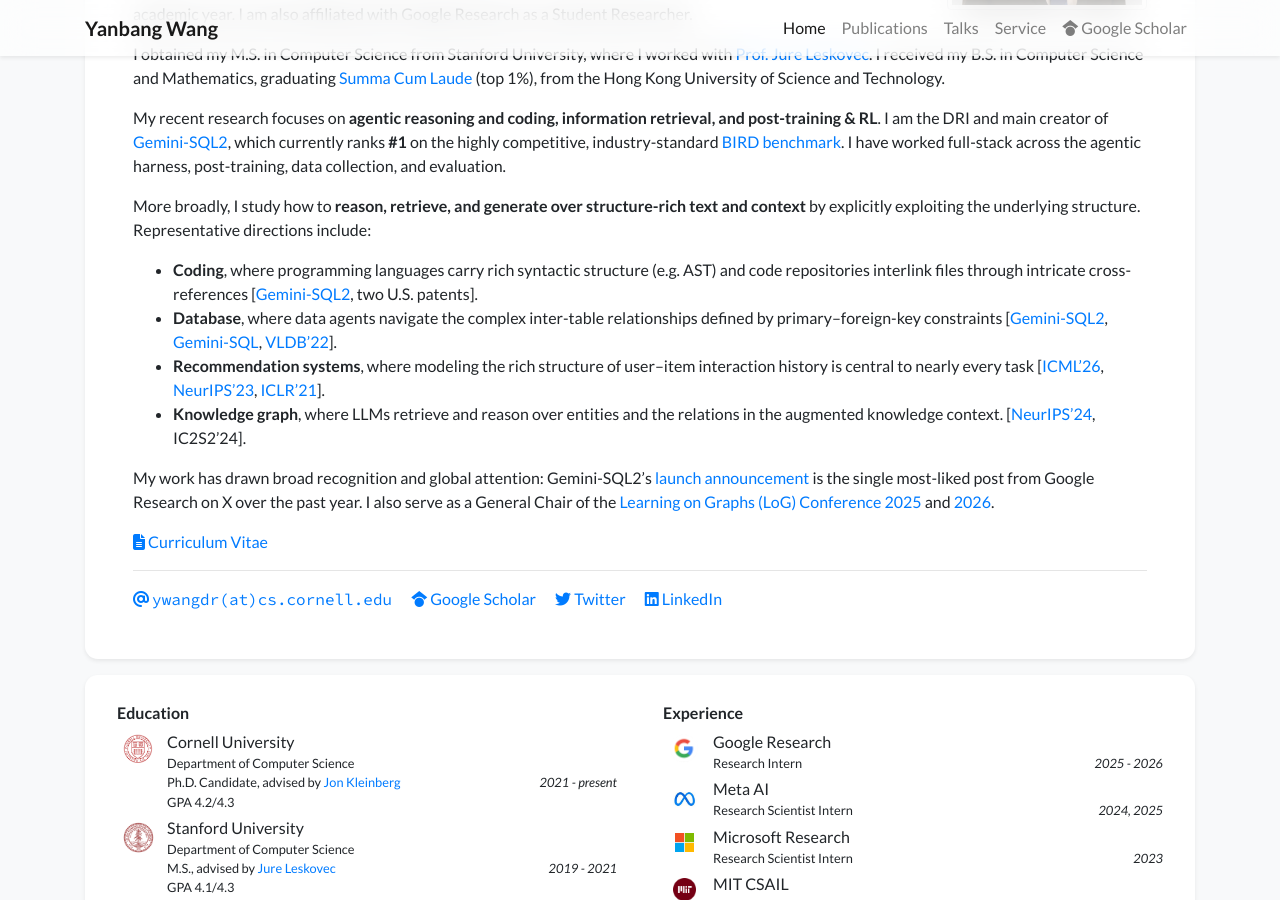
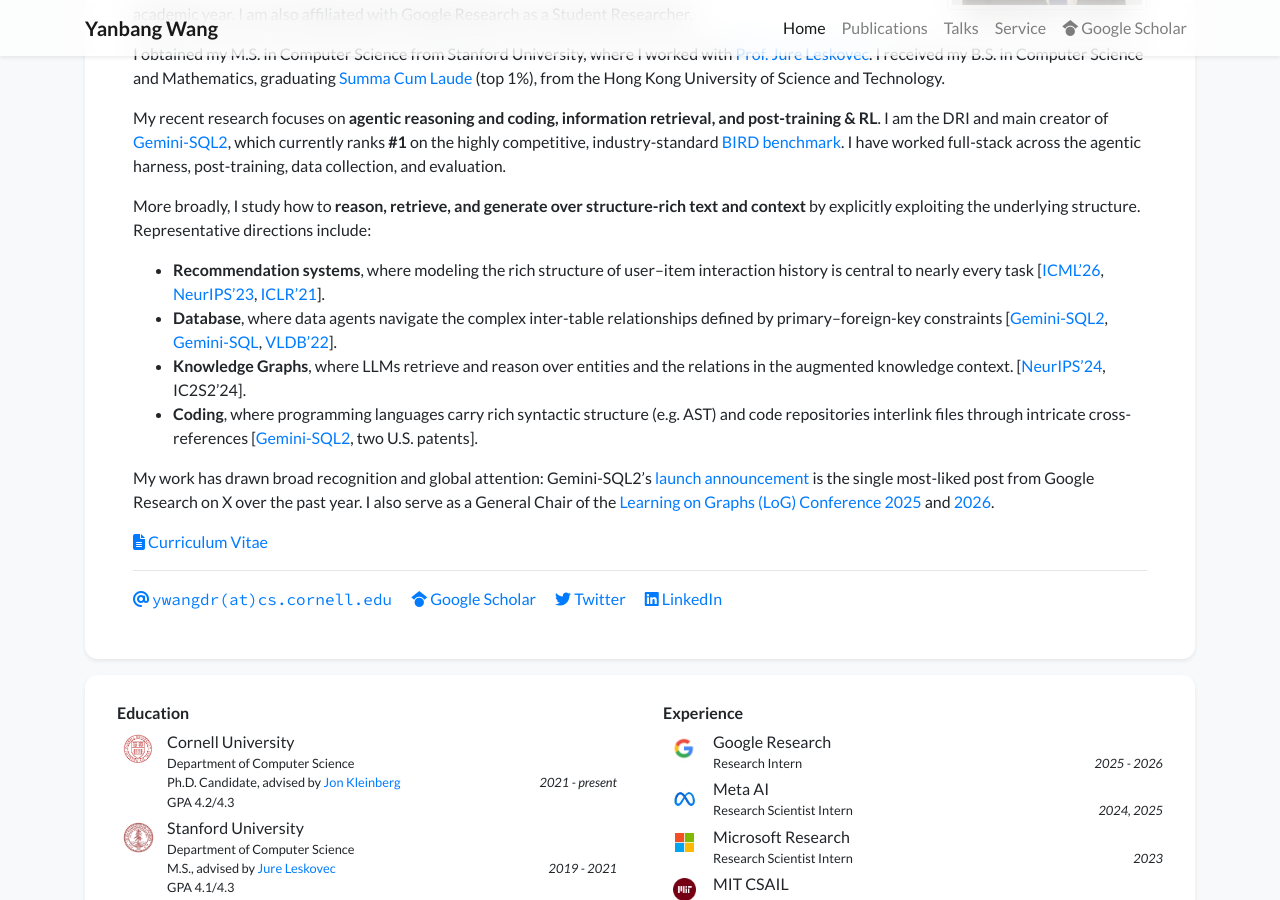
Before and after one commit to Abel0828/abel0828.github.io, a Jekyll site: the page built from index.html, in a window 1280 px wide and 900 px high, scrolled down 318 px. Built offline with Jekyll 4.4.1, drawn with Linux system fonts in a browser that asks for light colours; nearby versions of some CDN libraries; a style sheet for code colours, icons or effects is not loaded.

Commit message:
Publish updated bio and current resume

```diff
--- a/_data/profile.yml
+++ b/_data/profile.yml
@@ -8,7 +8,7 @@ positions:
 - name: Research Intern, Google Research
 
 email: "ywangdr@cs.cornell.edu"
-cv_link: /assets/files/CV_YanbangWang.pdf
+cv_link: /assets/files/CV_YanbangWang_R.pdf
 gscholar: "https://scholar.google.com/citations?user=Ch3YUgsAAAAJ&hl=en"
 twitter: yanbang_wang
 linkedin: yanbang-wang-aa593713a
@@ -42,22 +42,22 @@ short_bio: >-
     context</strong> by explicitly exploiting the underlying structure. Representative directions include:
   </p>
   <ul>
-    <li><strong>Coding</strong>, where programming languages carry rich syntactic structure (e.g. AST) and code repositories interlink files through intricate cross-references
-      [<a href="https://www.linkedin.com/posts/googleresearch_introducing-gemini-sql2-our-breakthrough-activity-7471241516003356672-wxOZ" target="_blank">Gemini-SQL2</a>,
-      two U.S. patents].</li>
+    <li><strong>Recommendation systems</strong>, where modeling the rich structure of user&ndash;item
+      interaction history is central to nearly every task
+      [<a href="https://icml.cc/virtual/2026/poster/61482" target="_blank">ICML&rsquo;26</a>,
+      <a href="https://arxiv.org/abs/2310.14076" target="_blank">NeurIPS&rsquo;23</a>,
+      <a href="https://arxiv.org/abs/2101.05974" target="_blank">ICLR&rsquo;21</a>].</li>
     <li><strong>Database</strong>, where data agents navigate the complex inter-table
       relationships defined by primary&ndash;foreign-key constraints
       [<a href="https://www.linkedin.com/posts/googleresearch_introducing-gemini-sql2-our-breakthrough-activity-7471241516003356672-wxOZ" target="_blank">Gemini-SQL2</a>,
       <a href="https://cloud.google.com/blog/products/databases/how-to-get-gemini-to-deeply-understand-your-database" target="_blank">Gemini-SQL</a>,
       <a href="https://www.vldb.org/pvldb/vol15/p2788-yin.pdf" target="_blank">VLDB&rsquo;22</a>].</li>
-    <li><strong>Recommendation systems</strong>, where modeling the rich structure of user&ndash;item
-      interaction history is central to nearly every task
-      [<a href="https://icml.cc/virtual/2026/poster/61482" target="_blank">ICML&rsquo;26</a>,
-      <a href="https://arxiv.org/abs/2310.14076" target="_blank">NeurIPS&rsquo;23</a>,
-      <a href="https://arxiv.org/abs/2101.05974" target="_blank">ICLR&rsquo;21</a>].</li>
-    <li><strong>Knowledge graph</strong>, where LLMs retrieve and reason over entities
+    <li><strong>Knowledge Graphs</strong>, where LLMs retrieve and reason over entities
       and the relations in the augmented knowledge context.
       [<a href="https://arxiv.org/abs/2402.11821" target="_blank">NeurIPS&rsquo;24</a>, IC2S2&rsquo;24].</li>
+    <li><strong>Coding</strong>, where programming languages carry rich syntactic structure (e.g. AST) and code repositories interlink files through intricate cross-references
+      [<a href="https://www.linkedin.com/posts/googleresearch_introducing-gemini-sql2-our-breakthrough-activity-7471241516003356672-wxOZ" target="_blank">Gemini-SQL2</a>,
+      two U.S. patents].</li>
   </ul>
   <p>
     My work has drawn broad recognition and global attention: Gemini-SQL2&rsquo;s
```
Also changed, not shown: 1 other file.
